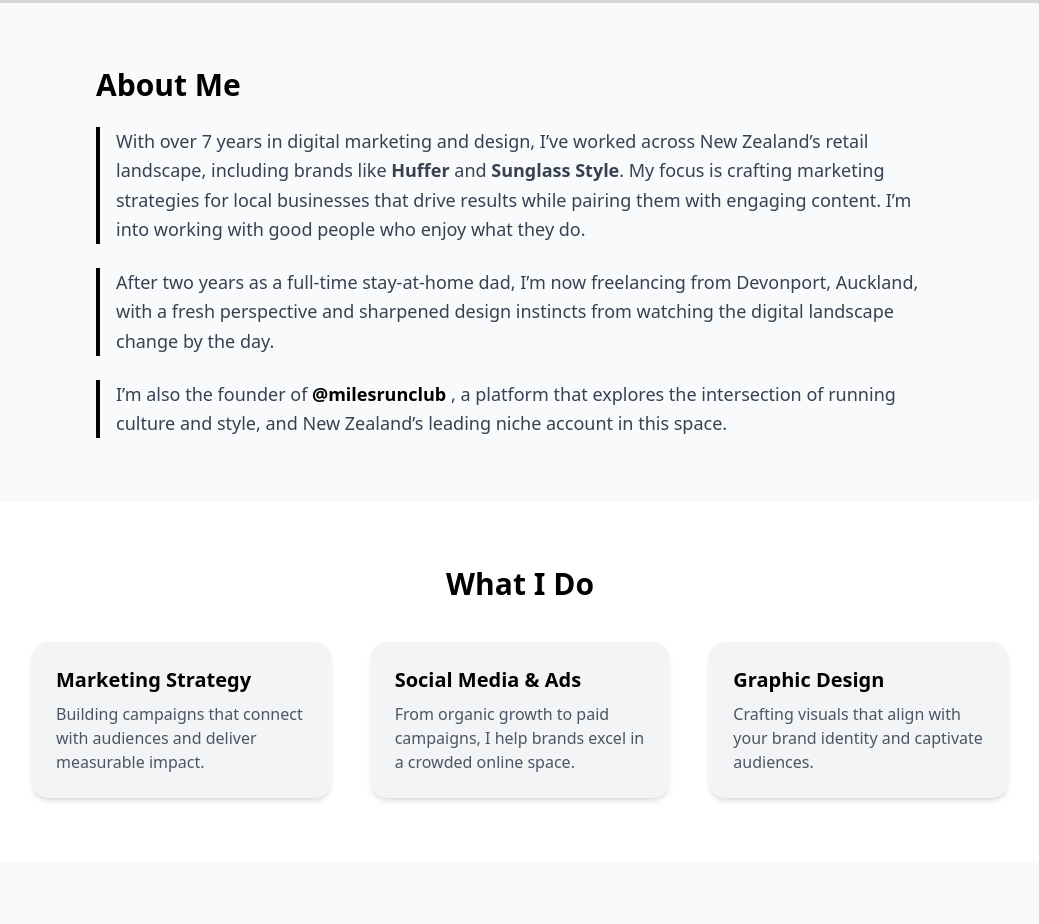
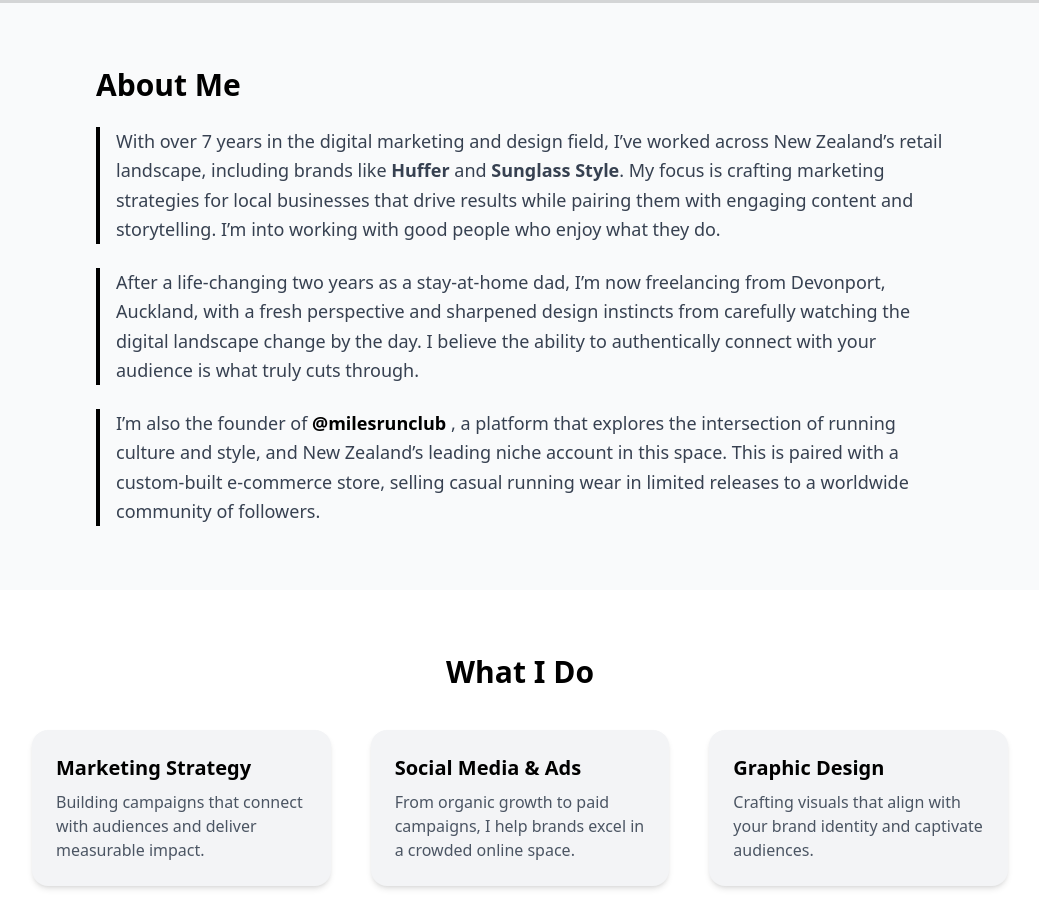
Before and after one commit to andrewdayjones/freelance, a plain HTML site: page index.html in a window 1280 px wide. Shown: the part 797-1721 px from the top of the page, without its empty margins (120-1159 px from the left). Drawn offline with nearby package versions, Linux system fonts and the light colour scheme.

Commit message:
Update index.html

```diff
--- a/index.html
+++ b/index.html
@@ -45,20 +45,22 @@
     <h2 class="text-3xl font-bold mb-6 text-center md:text-left text-black">About Me</h2>
     <div class="text-lg text-gray-700 leading-relaxed space-y-6">
       <p class="border-l-4 border-black pl-4">
-        With over 7 years in digital marketing and design, I’ve worked across New Zealand’s retail landscape,
+        With over 7 years in the digital marketing and design field, I’ve worked across New Zealand’s retail landscape,
         including brands like <span class="font-semibold">Huffer</span> and <span class="font-semibold">Sunglass Style</span>.
-        My focus is crafting marketing strategies for local businesses that drive results while pairing them with engaging content.
+        My focus is crafting marketing strategies for local businesses that drive results while pairing them with engaging content and storytelling.
         I’m into working with good people who enjoy what they do.
       </p>
       <p class="border-l-4 border-black pl-4">
-        After two years as a full-time stay-at-home dad, I’m now freelancing from Devonport, Auckland, with a fresh
-        perspective and sharpened design instincts from watching the digital landscape change by the day.
+        After a life-changing two years as a stay-at-home dad, I’m now freelancing from Devonport, Auckland, with a fresh
+        perspective and sharpened design instincts from carefully watching the digital landscape change by the day. I believe the ability to
+        authentically connect with your audience is what truly cuts through.
       </p>
       <p class="border-l-4 border-black pl-4">
         I’m also the founder of
         <a href="https://www.instagram.com/milesrunclub/" target="_blank" class="font-semibold text-black hover:text-gray-700 hover:underline transition">
           @milesrunclub
         </a>, a platform that explores the intersection of running culture and style, and New Zealand’s leading niche account in this space.
+         This is paired with a custom-built e-commerce store, selling casual running wear in limited releases to a worldwide community of followers.
       </p>
     </div>
   </section>
```
